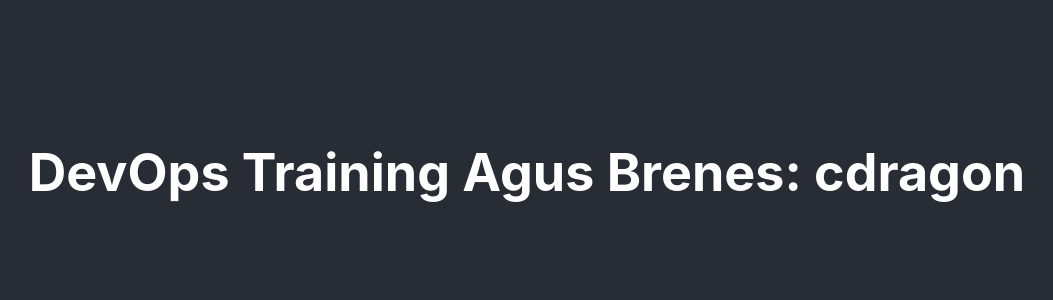
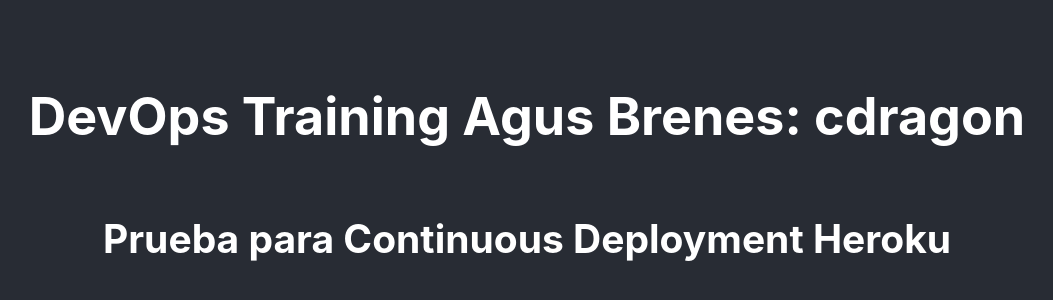
Before and after one commit to agusbrenes/cdragon, a React (Create React App) app: page / in a window 1280 px wide. Shown: the part 228-528 px from the top of the page, without its empty margins (113-1166 px from the left). Built offline with nearby package versions, Linux system fonts and the light colour scheme.

Commit message:
Update App.js

```diff
--- a/src/App.js
+++ b/src/App.js
@@ -6,6 +6,7 @@
     <div className="App">
       <header className="App-header">
         <h1>DevOps Training Agus Brenes: cdragon</h1>
+        <h2>Prueba para Continuous Deployment Heroku</h2>
       </header>
     </div>
   );
```
